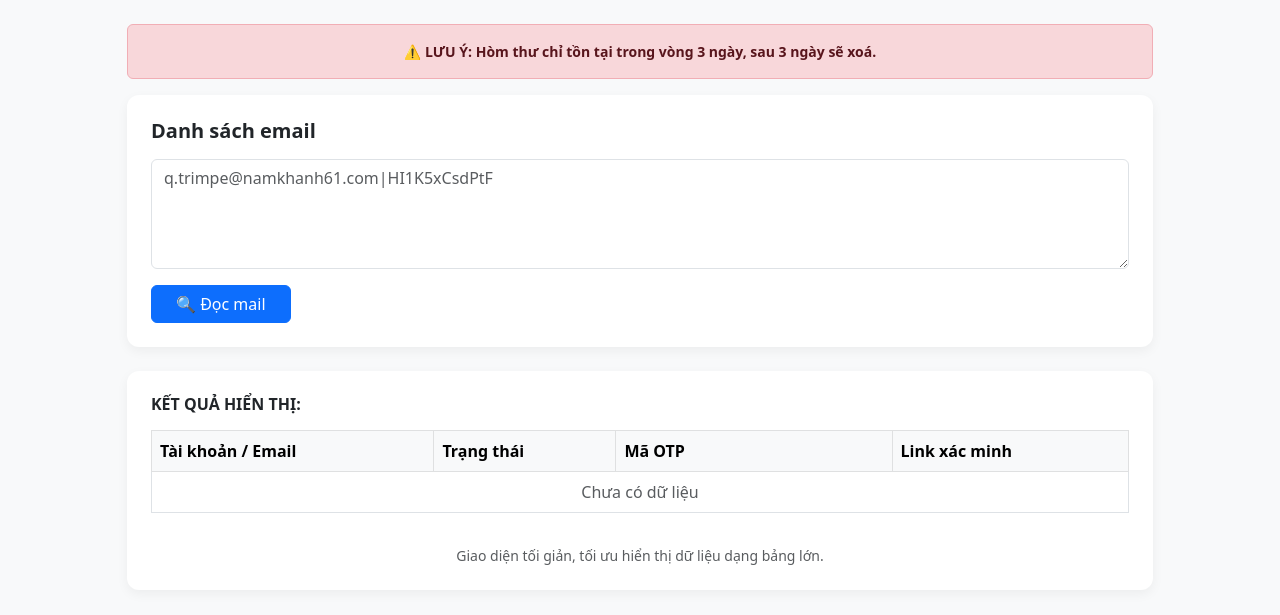
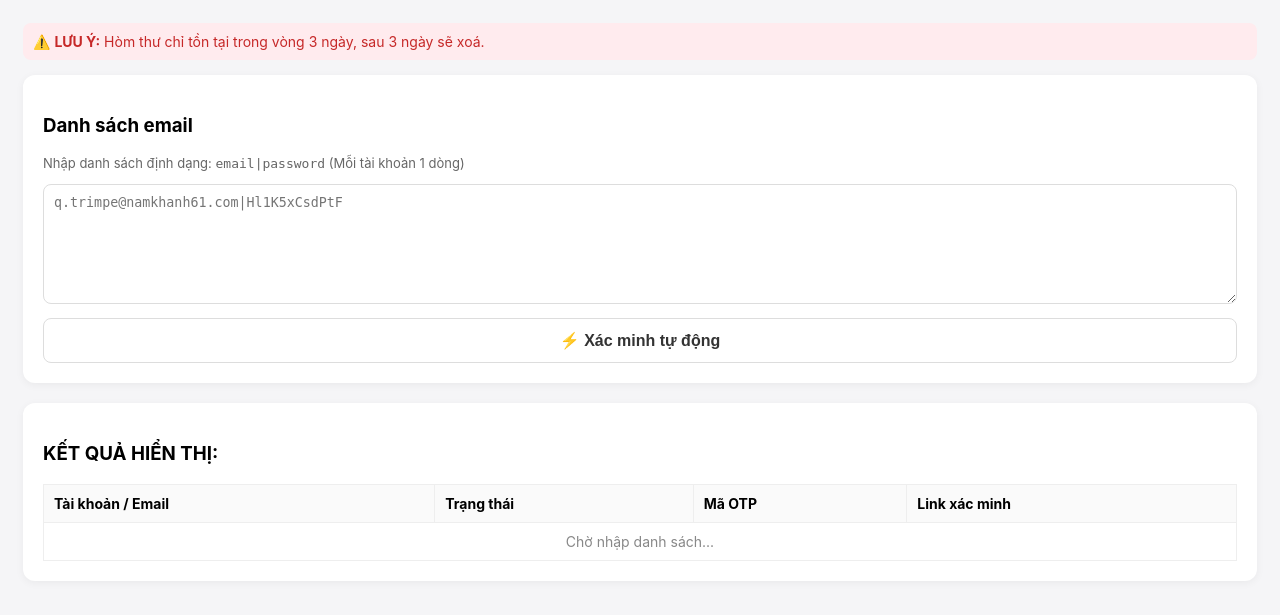
Before and after one commit to quocbaouwu-ux/web_checker, a Flask app: page / in a window 1280 px wide. Shown: the top 615 px of the page. Run offline with Flask 3, Linux system fonts and the light colour scheme.

Commit message:
Update index.html

```diff
--- a/templates/index.html
+++ b/templates/index.html
@@ -3,75 +3,73 @@
 <head>
     <meta charset="UTF-8">
     <meta name="viewport" content="width=device-width, initial-scale=1.0">
-    <title>Đọc Mail & Lấy OTP</title>
-    <link href="https://cdn.jsdelivr.net/npm/bootstrap@5.3.0/dist/css/bootstrap.min.css" rel="stylesheet">
+    <title>Web Checker Mail</title>
     <style>
-        body { background-color: #f8f9fa; font-family: system-ui, -apple-system, sans-serif; }
-        .card-custom { border-radius: 12px; border: none; box-shadow: 0 4px 12px rgba(0,0,0,0.05); }
-        .otp-code { font-size: 1.25rem; font-weight: bold; color: #d93025; letter-spacing: 2px; }
-        .table td { vertical-align: middle; }
+        body { font-family: -apple-system, BlinkMacSystemFont, "Segoe UI", Roboto, sans-serif; padding: 15px; background: #f5f5f7; }
+        .card { background: white; padding: 20px; border-radius: 12px; box-shadow: 0 2px 8px rgba(0,0,0,0.05); margin-bottom: 20px; }
+        .alert { background: #ffebee; color: #c62828; padding: 10px; border-radius: 8px; margin-bottom: 15px; font-size: 14px; }
+        textarea { width: 100%; height: 120px; border: 1px solid #ddd; border-radius: 8px; padding: 10px; font-family: monospace; box-sizing: border-box; }
+        .btn { width: 100%; padding: 12px; border: none; border-radius: 8px; font-size: 16px; font-weight: bold; cursor: pointer; margin-top: 10px; transition: 0.2s; }
+        .btn-auto { background: #ffffff; color: #333; border: 1px solid #ddd; }
+        .btn-auto:hover { background: #f0f0f0; }
+        table { width: 100%; border-collapse: collapse; margin-top: 10px; }
+        th, td { border: 1px solid #eee; padding: 10px; text-align: left; font-size: 14px; word-break: break-all; }
+        th { background: #fafafa; }
+        .badge-success { color: #2e7d32; font-weight: bold; }
+        .badge-error { color: #c62828; font-weight: bold; }
     </style>
 </head>
 <body>
-    <div class="container py-4" style="max-width: 1050px;">
-        <div class="alert alert-danger text-center fw-bold small mb-3">
-            ⚠️ LƯU Ý: Hòm thư chỉ tồn tại trong vòng 3 ngày, sau 3 ngày sẽ xoá.
+
+    <div class="alert">
+        ⚠️ <strong>LƯU Ý:</strong> Hòm thư chỉ tồn tại trong vòng 3 ngày, sau 3 ngày sẽ xoá.
     </div>
 
-        <div class="card card-custom p-4 mb-4 bg-white">
-            <h5 class="mb-3 fw-bold">Danh sách email</h5>
+    <div class="card">
+        <h3>Danh sách email</h3>
+        <p style="font-size: 13px; color: #666;">Nhập danh sách định dạng: <code>email|password</code> (Mỗi tài khoản 1 dòng)</p>
+        <textarea id="emailInput" placeholder="q.trimpe@namkhanh61.com|Hl1K5xCsdPtF"></textarea>
 
-            <div class="mb-3">
-                <textarea id="emailList" class="form-control" rows="4" placeholder="q.trimpe@namkhanh61.com|HI1K5xCsdPtF"></textarea>
+        <button class="btn btn-auto" id="btnVerify" onclick="processVerify()">
+            ⚡ Xác minh tự động
+        </button>
     </div>
 
-            <div class="d-flex gap-2">
-                <button id="btnVerify" onclick="processEmails()" class="btn btn-primary px-4">
-                    🔍 Đọc mail
-                </button>
-            </div>
-        </div>
-
-        <div class="card card-custom p-4 bg-white">
-            <h6 class="fw-bold mb-3">KẾT QUẢ HIỂN THỊ:</h6>
-            <div class="table-responsive">
-                <table class="table table-bordered table-hover align-middle">
-                    <thead class="table-light">
+    <div class="card">
+        <h3>KẾT QUẢ HIỂN THỊ:</h3>
+        <table>
+            <thead>
                 <tr>
                     <th>Tài khoản / Email</th>
                     <th>Trạng thái</th>
-                            <th style="min-width: 150px;">Mã OTP</th>
+                    <th>Mã OTP</th>
                     <th>Link xác minh</th>
                 </tr>
             </thead>
-                    <tbody id="resultTable">
+            <tbody id="resultBody">
                 <tr>
-                            <td colspan="4" class="text-center text-muted">Chưa có dữ liệu</td>
+                    <td colspan="4" style="text-align: center; color: #888;">Chờ nhập danh sách...</td>
                 </tr>
             </tbody>
         </table>
     </div>
-            <div class="text-center text-muted small mt-3">
-                Giao diện tối giản, tối ưu hiển thị dữ liệu dạng bảng lớn.
-            </div>
-        </div>
-    </div>
 
     <script>
-        async function processEmails() {
-            const rawText = document.getElementById('emailList').value.trim();
-            if (!rawText) {
-                alert('Vui lòng nhập danh sách email!');
+        async function processVerify() {
+            const btn = document.getElementById('btnVerify');
+            const input = document.getElementById('emailInput').value.trim();
+            const tbody = document.getElementById('resultBody');
+
+            if (!input) {
+                alert("Vui lòng nhập ít nhất 1 tài khoản!");
                 return;
             }
 
-            const lines = rawText.split('\n').filter(line => line.trim() !== '');
-            const btn = document.getElementById('btnVerify');
-            const tbody = document.getElementById('resultTable');
+            const lines = input.split('\n').map(l => l.trim()).filter(l => l.length > 0);
 
             btn.disabled = true;
-            btn.innerHTML = '⌛ Đang đọc...';
-            tbody.innerHTML = '<tr><td colspan="4" class="text-center">Đang kiểm tra hòm thư...</td></tr>';
+            btn.innerText = "⌛ Đang xác minh tự động...";
+            tbody.innerHTML = `<tr><td colspan="4" style="text-align: center;">Đang kiểm tra ${lines.length} tài khoản...</td></tr>`;
 
             try {
                 const response = await fetch('/api/verify', {
@@ -84,45 +82,34 @@
                 tbody.innerHTML = '';
 
                 if (data.results && data.results.length > 0) {
-                    data.results.forEach((item) => {
-                        // Hiển thị mã OTP
-                        const otpVal = item.otp || 'Không có';
-                        const isNumber = /^\d{6}$/.test(otpVal);
-                        const otpHTML = isNumber
-                            ? `<div class="d-flex align-items-center justify-content-between">
-                                 <span class="otp-code">${otpVal}</span>
-                                 <button onclick="copyText('${otpVal}')" class="btn btn-sm btn-outline-secondary py-0 ms-2">Copy</button>
-                               </div>`
-                            : `<span class="badge bg-secondary">${otpVal}</span>`;
+                    data.results.forEach(item => {
+                        const tr = document.createElement('tr');
 
-                        const linkHTML = item.link
-                            ? `<a href="${item.link}" target="_blank" class="btn btn-sm btn-primary">👈 TẠI ĐÂY</a>`
-                            : `<span class="text-muted small">Không có link</span>`;
+                        let linkHtml = '<span style="color:#888;">Không có</span>';
+                        if (item.link) {
+                            linkHtml = `<a href="${item.link}" target="_blank" style="color: #1976d2;">Link</a> (${item.link_status})`;
+                        } else if (item.link_status) {
+                            linkHtml = `<span style="color:#888;">${item.link_status}</span>`;
+                        }
 
-                        const tr = document.createElement('tr');
                         tr.innerHTML = `
-                            <td><strong>${item.email}</strong></td>
-                            <td><span class="badge ${item.status === 'Thành công' ? 'bg-success' : 'bg-danger'}">${item.status.toUpperCase()}</span></td>
-                            <td>${otpHTML}</td>
-                            <td>${linkHTML}</td>
+                            <td>${item.email}</td>
+                            <td><span class="${item.status === 'Thành công' ? 'badge-success' : 'badge-error'}">${item.status}</span></td>
+                            <td><strong>${item.otp}</strong></td>
+                            <td>${linkHtml}</td>
                         `;
                         tbody.appendChild(tr);
                     });
                 } else {
-                    tbody.innerHTML = '<tr><td colspan="4" class="text-center text-danger">Không có dữ liệu</td></tr>';
+                    tbody.innerHTML = `<tr><td colspan="4" style="text-align: center; color: red;">Có lỗi xảy ra hoặc không nhận được dữ liệu!</td></tr>`;
                 }
+
             } catch (err) {
-                tbody.innerHTML = `<tr><td colspan="4" class="text-center text-danger">Lỗi: ${err.message}</td></tr>`;
+                tbody.innerHTML = `<tr><td colspan="4" style="text-align: center; color: red;">Lỗi kết nối Server!</td></tr>`;
             } finally {
                 btn.disabled = false;
-                btn.innerHTML = '🔍 Đọc mail';
+                btn.innerText = "⚡ Xác minh tự động";
             }
-        }
-
-        function copyText(text) {
-            navigator.clipboard.writeText(text).then(() => {
-                alert('Đã sao chép mã OTP: ' + text);
-            });
         }
     </script>
 </body>
```
Lines whose indentation alone changed are shown as unchanged.
